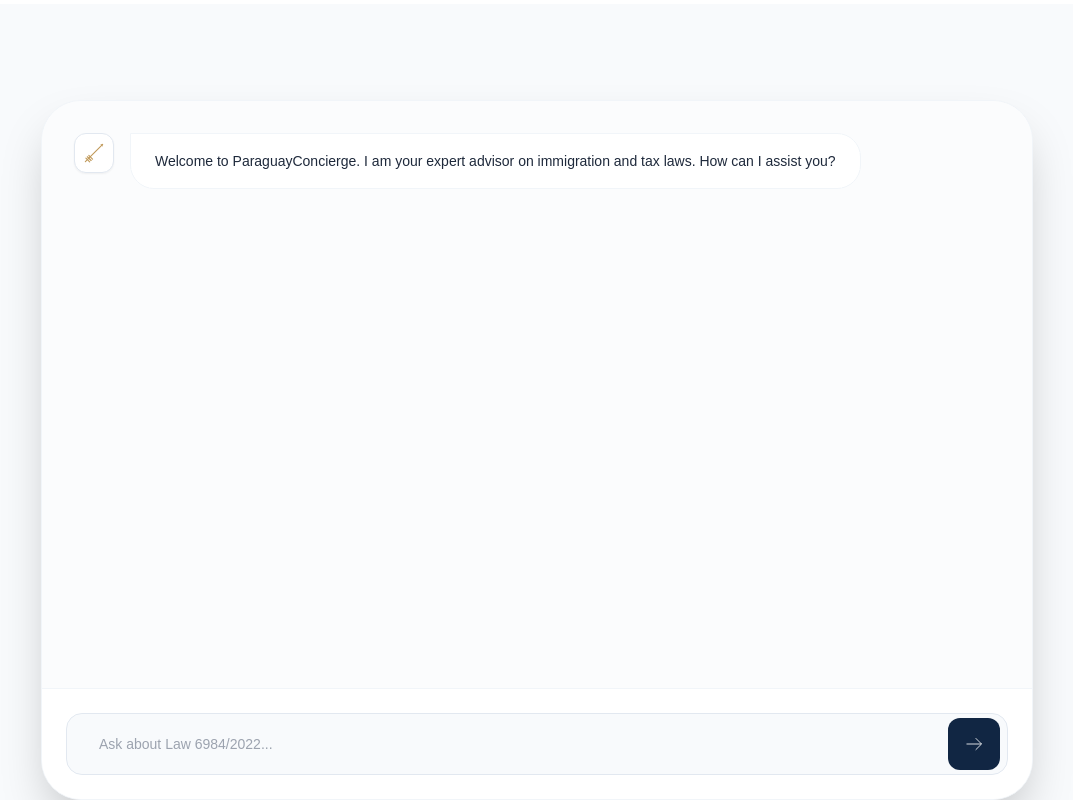
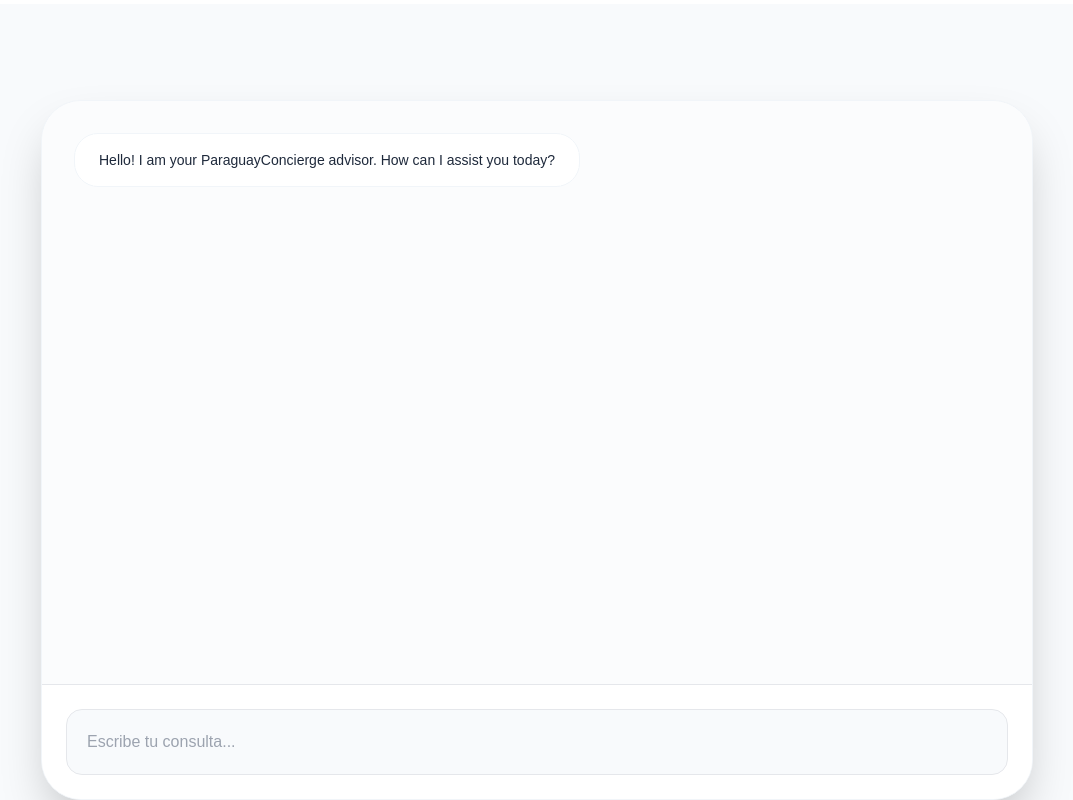
Before and after one commit to chito529/pycon, a React (Vite) app: page / in a window 1280 px wide. Shown: the part 8340-9140 px from the top of the page, without its empty margins (103-1176 px from the left). Built offline with nearby package versions, Linux system fonts and the light colour scheme.

Commit message:
Update AIConcierge.tsx

```diff
--- a/src/components/AIConcierge.tsx
+++ b/src/components/AIConcierge.tsx
@@ -12,8 +12,8 @@ const AIConcierge: React.FC<AIConciergeProps> = ({ lang }) => {
 
   useEffect(() => {
     const welcome = lang === 'ES'
-      ? 'Bienvenido a ParaguayConcierge. Soy su asesor experto en leyes migratorias y tributarias. ¿En qué puedo ayudarle?'
-      : 'Welcome to ParaguayConcierge. I am your expert advisor on immigration and tax laws. How can I assist you?';
+      ? '¡Hola! Soy tu consultor de ParaguayConcierge. ¿En qué puedo asesorarte hoy?'
+      : 'Hello! I am your ParaguayConcierge advisor. How can I assist you today?';
     setMessages([{ role: 'model', text: welcome }]);
   }, [lang]);
 
@@ -27,15 +27,13 @@ const AIConcierge: React.FC<AIConciergeProps> = ({ lang }) => {
 
     const userMsg = input.trim();
     setInput('');
-
-    // Guardamos el mensaje del usuario en la pantalla
     const updatedMessages = [...messages, { role: 'user', text: userMsg }];
     setMessages(updatedMessages);
     setIsLoading(true);
 
     try {
-      // Mapeamos el historial al formato que entiende Gemini
-      const chatHistory = messages.map(m => ({
+      // Mapeo de historial para memoria de la IA
+      const chatHistory = messages.slice(-6).map(m => ({
         role: m.role === 'model' ? 'model' : 'user',
         parts: [{ text: m.text }]
       }));
@@ -43,10 +41,7 @@ const AIConcierge: React.FC<AIConciergeProps> = ({ lang }) => {
       const response = await fetch("https://pycon-ai.juanalmiron529.workers.dev", {
         method: "POST",
         headers: { "Content-Type": "application/json" },
-        body: JSON.stringify({
-          message: userMsg,
-          history: chatHistory
-        }),
+        body: JSON.stringify({ message: userMsg, history: chatHistory }),
       });
 
       const data = await response.json();
@@ -61,42 +56,26 @@ const AIConcierge: React.FC<AIConciergeProps> = ({ lang }) => {
   return (
     <section className="py-24 bg-slate-50" id="ai-advisor">
       <div className="max-w-5xl mx-auto px-4">
-        {/* Títulos y Logo (Mantén tu diseño original aquí) */}
-
+        {/* Tu diseño de UI actual... */}
         <div className="bg-white rounded-[2.5rem] shadow-2xl border border-slate-100 overflow-hidden flex flex-col h-[700px]">
-          {/* Header del Chat */}
-
           <div ref={scrollRef} className="flex-1 overflow-y-auto p-8 space-y-8 bg-slate-50/50">
             {messages.map((msg, idx) => (
               <div key={idx} className={`flex gap-4 ${msg.role === 'user' ? 'flex-row-reverse' : 'flex-row'}`}>
-                {msg.role === 'model' && (
-                  <div className="w-10 h-10 rounded-xl bg-white border border-slate-200 shadow-sm flex-shrink-0 flex items-center justify-center p-2">
-                    <Logo type="icon" size="xs" />
-                  </div>
-                )}
-                <div className={`px-6 py-4 rounded-[1.5rem] text-sm leading-relaxed ${
-                  msg.role === 'user' ? 'bg-[#112643] text-white rounded-tr-none' : 'bg-white text-slate-800 rounded-tl-none border border-slate-100'
+                <div className={`px-6 py-4 rounded-[1.5rem] text-sm ${
+                  msg.role === 'user' ? 'bg-[#112643] text-white' : 'bg-white text-slate-800 border border-slate-100'
                 }`}>
                   {msg.text}
                 </div>
               </div>
             ))}
           </div>
-
-          <form onSubmit={handleSubmit} className="p-6 bg-white border-t border-slate-100">
-            <div className="relative flex items-center">
-              <input
-                type="text"
-                value={input}
-                onChange={(e) => setInput(e.target.value)}
-                placeholder={lang === 'ES' ? 'Pregunte sobre la Ley 6984/2022...' : 'Ask about Law 6984/2022...'}
-                className="w-full bg-slate-50 border border-slate-200 rounded-2xl px-8 py-5 text-sm focus:outline-none focus:ring-2 focus:ring-[#c19a5b]/50"
-                disabled={isLoading}
-              />
-              <button type="submit" className="absolute right-2 bg-[#112643] text-white p-4 rounded-xl" disabled={isLoading}>
-                <svg className="w-5 h-5" fill="none" stroke="currentColor" viewBox="0 0 24 24"><path d="M14 5l7 7m0 0l-7 7m7-7H3"/></svg>
-              </button>
-            </div>
+          <form onSubmit={handleSubmit} className="p-6 bg-white border-t">
+            <input
+              value={input}
+              onChange={(e) => setInput(e.target.value)}
+              className="w-full bg-slate-50 border p-5 rounded-2xl focus:outline-none"
+              placeholder="Escribe tu consulta..."
+            />
           </form>
         </div>
       </div>
```
